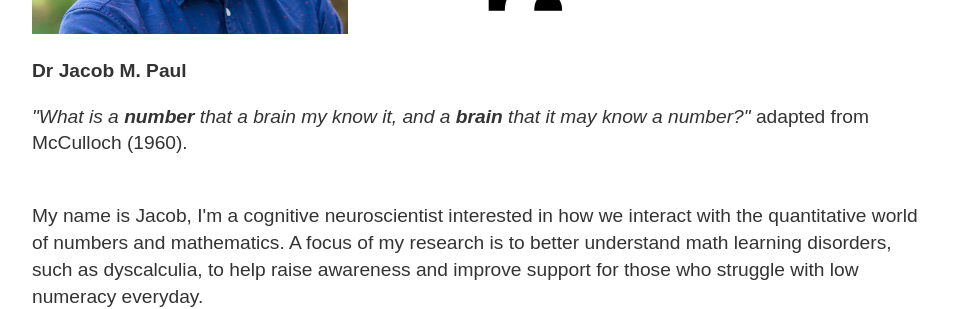
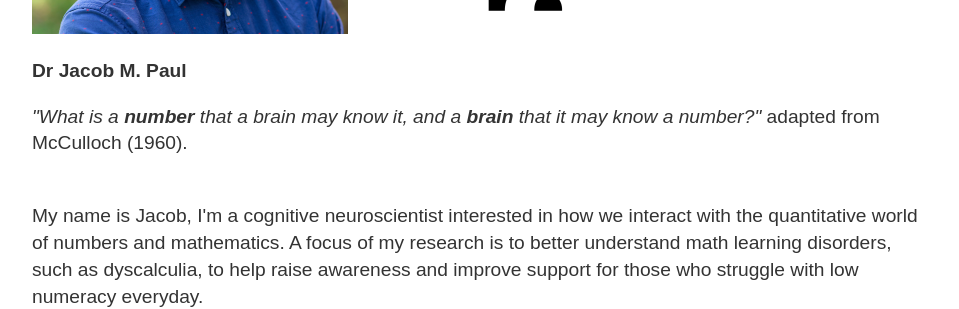
Before and after one commit to jacobmpaul/jacobmpaul.github.io, a Jekyll site: the page built from index.html, in a window 1280 px wide. Shown: the part 479-788 px from the top of the page, without its empty margins (160-1119 px from the left). Built offline with Jekyll 4.4.1, drawn with Linux system fonts in a browser that asks for light colours.

Commit message:
Update index.html

```diff
--- a/index.html
+++ b/index.html
@@ -6,7 +6,7 @@ title: Jacob Paul - Dyscalculia
 	<h1>Never odd or even</h1>
 	<img src="{{ site.url }}/assets/neveroddoreven_new.png">
 	<p><b>Dr Jacob M. Paul</b></p>
-	<p><i>"What is a <b>number</b> that a brain my know it, and a <b>brain</b> that it may know a number?"</i> adapted from McCulloch (1960).</p>
+	<p><i>"What is a <b>number</b> that a brain may know it, and a <b>brain</b> that it may know a number?"</i> adapted from McCulloch (1960).</p>
 
 	<p><br>My name is Jacob, I'm a cognitive neuroscientist interested in how we interact with the quantitative world of numbers and mathematics.
 		A focus of my research is to better understand math learning disorders, such as dyscalculia, to help raise awareness and improve support for those who struggle with low numeracy everyday.</p>
@@ -17,4 +17,4 @@ title: Jacob Paul - Dyscalculia
 
 	<p><br>Visit the <b><a href="https://mathsatthehumanscale.github.io/">Maths At The Human Scale (MATHS) Lab</a></b> website.</p>
 </div><!-- /.blurb -->
-<meta name="home" content="jacob paul, dyscalculia, melbounre, brain">
+<meta name="home" content="jacob paul, dyscalculia, melbourne, brain">
```
